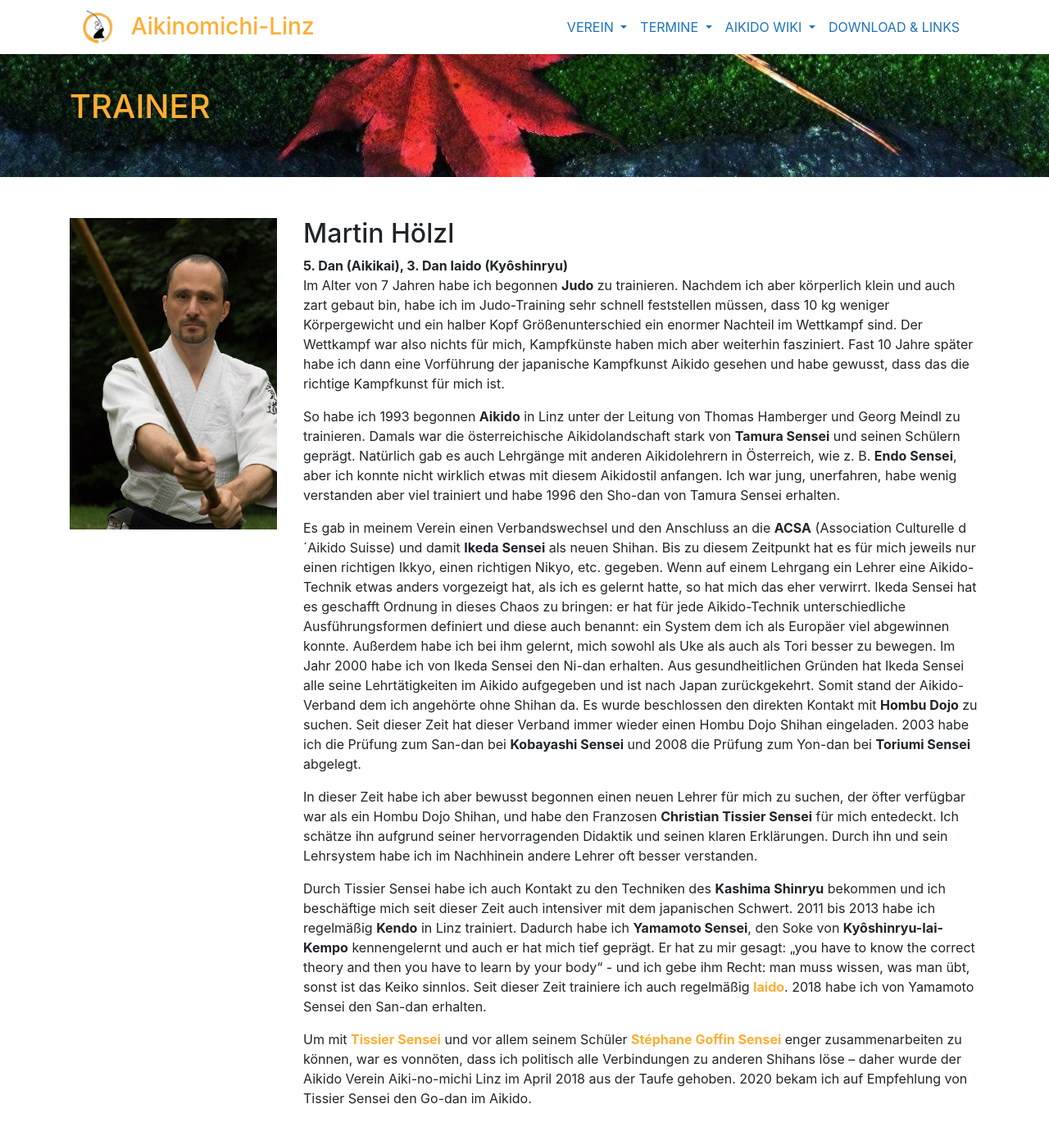
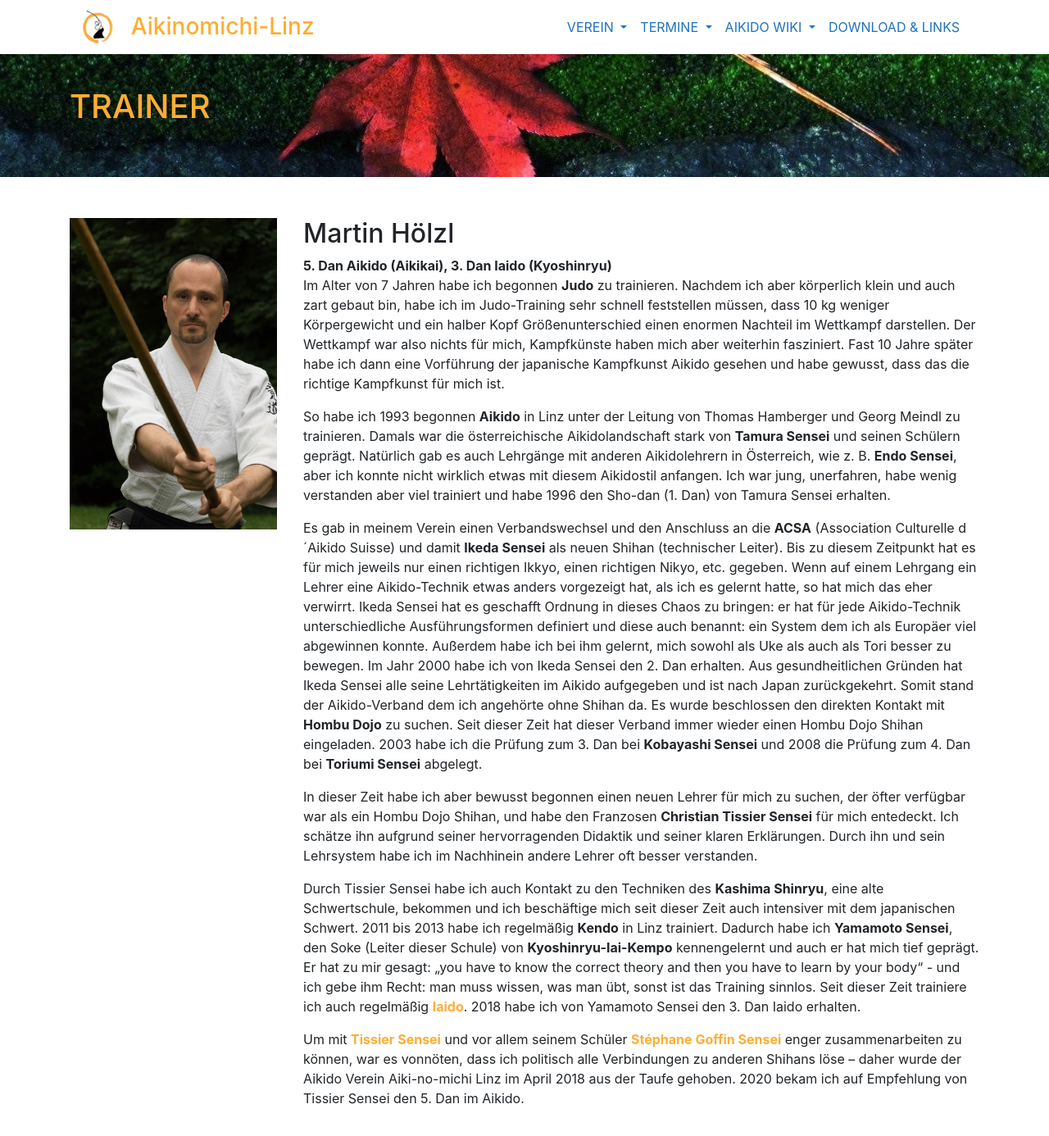
Before and after one commit to TWachs/aikinomichi-linz, a Jekyll site: the page built from trainer.md, in a window 1280 px wide and 1400 px high. Shown: the top 1386 px of the window at 82% size. Built offline with Jekyll 4.4.1, drawn with Linux system fonts in a browser that asks for light colours; nearby versions of some CDN libraries.

Commit message:
Update trainer.md
lesbarer gestaltet

```diff
--- a/trainer.md
+++ b/trainer.md
@@ -12,18 +12,18 @@ title: Trainer
 <div class="col-9" markdown="1">
 ## Martin Hölzl
 
-**5. Dan (Aikikai), 3. Dan Iaido (Kyôshinryu)**
-Im Alter von 7 Jahren habe ich begonnen **Judo** zu trainieren. Nachdem ich aber körperlich klein und auch zart gebaut bin, habe ich im Judo-Training sehr schnell feststellen müssen, dass 10 kg weniger Körpergewicht und ein halber Kopf Größenunterschied ein enormer Nachteil im Wettkampf sind. Der Wettkampf war also nichts für mich, Kampfkünste haben mich aber weiterhin fasziniert. Fast 10 Jahre später habe ich dann eine Vorführung der japanische Kampfkunst Aikido gesehen und habe gewusst, dass das die richtige Kampfkunst für mich ist.
+**5. Dan Aikido (Aikikai), 3. Dan Iaido (Kyoshinryu)**
+Im Alter von 7 Jahren habe ich begonnen **Judo** zu trainieren. Nachdem ich aber körperlich klein und auch zart gebaut bin, habe ich im Judo-Training sehr schnell feststellen müssen, dass 10 kg weniger Körpergewicht und ein halber Kopf Größenunterschied einen enormen Nachteil im Wettkampf darstellen. Der Wettkampf war also nichts für mich, Kampfkünste haben mich aber weiterhin fasziniert. Fast 10 Jahre später habe ich dann eine Vorführung der japanische Kampfkunst Aikido gesehen und habe gewusst, dass das die richtige Kampfkunst für mich ist.
 
-So habe ich 1993 begonnen **Aikido** in Linz unter der Leitung von Thomas Hamberger und Georg Meindl zu trainieren. Damals war die österreichische Aikidolandschaft stark von **Tamura Sensei** und seinen Schülern geprägt. Natürlich gab es auch Lehrgänge mit anderen Aikidolehrern in Österreich, wie z. B. **Endo Sensei**, aber ich konnte nicht wirklich etwas mit diesem Aikidostil anfangen. Ich war jung, unerfahren, habe wenig verstanden aber viel trainiert und habe 1996 den Sho-dan von Tamura Sensei erhalten.
+So habe ich 1993 begonnen **Aikido** in Linz unter der Leitung von Thomas Hamberger und Georg Meindl zu trainieren. Damals war die österreichische Aikidolandschaft stark von **Tamura Sensei** und seinen Schülern geprägt. Natürlich gab es auch Lehrgänge mit anderen Aikidolehrern in Österreich, wie z. B. **Endo Sensei**, aber ich konnte nicht wirklich etwas mit diesem Aikidostil anfangen. Ich war jung, unerfahren, habe wenig verstanden aber viel trainiert und habe 1996 den Sho-dan (1. Dan) von Tamura Sensei erhalten.
 
-Es gab in meinem Verein einen Verbandswechsel und den Anschluss an die **ACSA** (Association Culturelle d´Aikido Suisse) und damit **Ikeda Sensei** als neuen Shihan. Bis zu diesem Zeitpunkt hat es für mich jeweils nur einen richtigen Ikkyo, einen richtigen Nikyo, etc. gegeben. Wenn auf einem Lehrgang ein Lehrer eine Aikido-Technik etwas anders vorgezeigt hat, als ich es gelernt hatte, so hat mich das eher verwirrt. Ikeda Sensei hat es geschafft Ordnung in dieses Chaos zu bringen: er hat für jede Aikido-Technik unterschiedliche Ausführungsformen definiert und diese auch benannt: ein System dem ich als Europäer viel abgewinnen konnte. Außerdem habe ich bei ihm gelernt, mich sowohl als Uke als auch als Tori besser zu bewegen. Im Jahr 2000 habe ich von Ikeda Sensei den Ni-dan erhalten. Aus gesundheitlichen Gründen hat Ikeda Sensei alle seine Lehrtätigkeiten im Aikido aufgegeben und ist nach Japan zurückgekehrt. Somit stand der Aikido-Verband dem ich angehörte ohne Shihan da. Es wurde beschlossen den direkten Kontakt mit **Hombu Dojo** zu suchen. Seit dieser Zeit hat dieser Verband immer wieder einen Hombu Dojo Shihan eingeladen. 2003 habe ich die Prüfung zum San-dan bei **Kobayashi Sensei** und 2008 die Prüfung zum Yon-dan bei **Toriumi Sensei** abgelegt.
+Es gab in meinem Verein einen Verbandswechsel und den Anschluss an die **ACSA** (Association Culturelle d´Aikido Suisse) und damit **Ikeda Sensei** als neuen Shihan (technischer Leiter). Bis zu diesem Zeitpunkt hat es für mich jeweils nur einen richtigen Ikkyo, einen richtigen Nikyo, etc. gegeben. Wenn auf einem Lehrgang ein Lehrer eine Aikido-Technik etwas anders vorgezeigt hat, als ich es gelernt hatte, so hat mich das eher verwirrt. Ikeda Sensei hat es geschafft Ordnung in dieses Chaos zu bringen: er hat für jede Aikido-Technik unterschiedliche Ausführungsformen definiert und diese auch benannt: ein System dem ich als Europäer viel abgewinnen konnte. Außerdem habe ich bei ihm gelernt, mich sowohl als Uke als auch als Tori besser zu bewegen. Im Jahr 2000 habe ich von Ikeda Sensei den 2. Dan erhalten. Aus gesundheitlichen Gründen hat Ikeda Sensei alle seine Lehrtätigkeiten im Aikido aufgegeben und ist nach Japan zurückgekehrt. Somit stand der Aikido-Verband dem ich angehörte ohne Shihan da. Es wurde beschlossen den direkten Kontakt mit **Hombu Dojo** zu suchen. Seit dieser Zeit hat dieser Verband immer wieder einen Hombu Dojo Shihan eingeladen. 2003 habe ich die Prüfung zum 3. Dan bei **Kobayashi Sensei** und 2008 die Prüfung zum 4. Dan bei **Toriumi Sensei** abgelegt.
 
-In dieser Zeit habe ich aber bewusst begonnen einen neuen Lehrer für mich zu suchen, der öfter verfügbar war als ein Hombu Dojo Shihan, und habe den Franzosen **Christian Tissier Sensei** für mich entedeckt. Ich schätze ihn aufgrund seiner hervorragenden Didaktik und seinen klaren Erklärungen. Durch ihn und sein Lehrsystem habe ich im Nachhinein andere Lehrer oft besser verstanden.
+In dieser Zeit habe ich aber bewusst begonnen einen neuen Lehrer für mich zu suchen, der öfter verfügbar war als ein Hombu Dojo Shihan, und habe den Franzosen **Christian Tissier Sensei** für mich entedeckt. Ich schätze ihn aufgrund seiner hervorragenden Didaktik und seiner klaren Erklärungen. Durch ihn und sein Lehrsystem habe ich im Nachhinein andere Lehrer oft besser verstanden.
 
-Durch Tissier Sensei habe ich auch Kontakt zu den Techniken des **Kashima Shinryu** bekommen und ich beschäftige mich seit dieser Zeit auch intensiver mit dem japanischen Schwert. 2011 bis 2013 habe ich regelmäßig **Kendo** in Linz trainiert. Dadurch  habe ich **Yamamoto Sensei**, den Soke von **Kyôshinryu-Iai-Kempo** kennengelernt und auch er hat mich tief geprägt. Er hat zu mir gesagt: „you have to know the correct theory and then you have to learn by your body“ - und ich gebe ihm Recht: man muss wissen, was man übt, sonst ist das Keiko sinnlos. Seit dieser Zeit trainiere ich auch regelmäßig [**Iaido**](http://www.kendolinz.org/iaido){:target="_blank"}. 2018 habe ich von Yamamoto Sensei den San-dan erhalten.
+Durch Tissier Sensei habe ich auch Kontakt zu den Techniken des **Kashima Shinryu**, eine alte Schwertschule, bekommen und ich beschäftige mich seit dieser Zeit auch intensiver mit dem japanischen Schwert. 2011 bis 2013 habe ich regelmäßig **Kendo** in Linz trainiert. Dadurch  habe ich **Yamamoto Sensei**, den Soke (Leiter dieser Schule) von **Kyoshinryu-Iai-Kempo** kennengelernt und auch er hat mich tief geprägt. Er hat zu mir gesagt: „you have to know the correct theory and then you have to learn by your body“ - und ich gebe ihm Recht: man muss wissen, was man übt, sonst ist das Training sinnlos. Seit dieser Zeit trainiere ich auch regelmäßig [**Iaido**](http://www.kendolinz.org/iaido){:target="_blank"}. 2018 habe ich von Yamamoto Sensei den 3. Dan Iaido erhalten.
 
-Um mit [**Tissier Sensei**](https://www.youtube.com/watch?v=8yjp8YgHqB0){:target="_blank"} und vor allem seinem Schüler [**Stéphane Goffin Sensei**](https://www.youtube.com/watch?v=nt9jrpoq2jU){:target="_blank"} enger zusammenarbeiten zu können, war es vonnöten, dass ich politisch alle Verbindungen zu anderen Shihans löse – daher wurde der Aikido Verein Aiki-no-michi Linz im April 2018 aus der Taufe gehoben. 2020 bekam ich auf Empfehlung von Tissier Sensei den Go-dan im Aikido.
+Um mit [**Tissier Sensei**](https://www.youtube.com/watch?v=8yjp8YgHqB0){:target="_blank"} und vor allem seinem Schüler [**Stéphane Goffin Sensei**](https://www.youtube.com/watch?v=nt9jrpoq2jU){:target="_blank"} enger zusammenarbeiten zu können, war es vonnöten, dass ich politisch alle Verbindungen zu anderen Shihans löse – daher wurde der Aikido Verein Aiki-no-michi Linz im April 2018 aus der Taufe gehoben. 2020 bekam ich auf Empfehlung von Tissier Sensei den 5. Dan im Aikido.
 </div>
 </div>
 </div>
```
